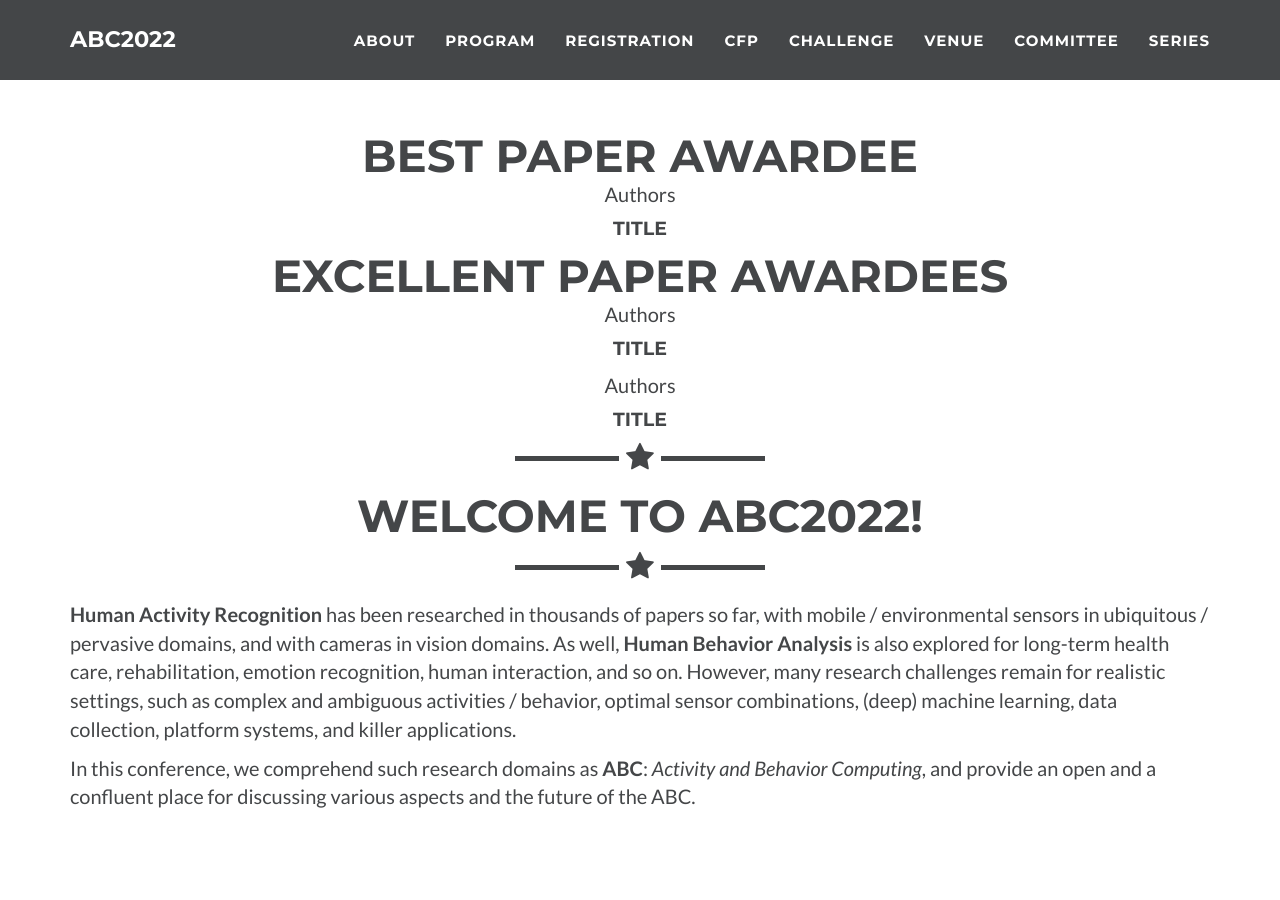
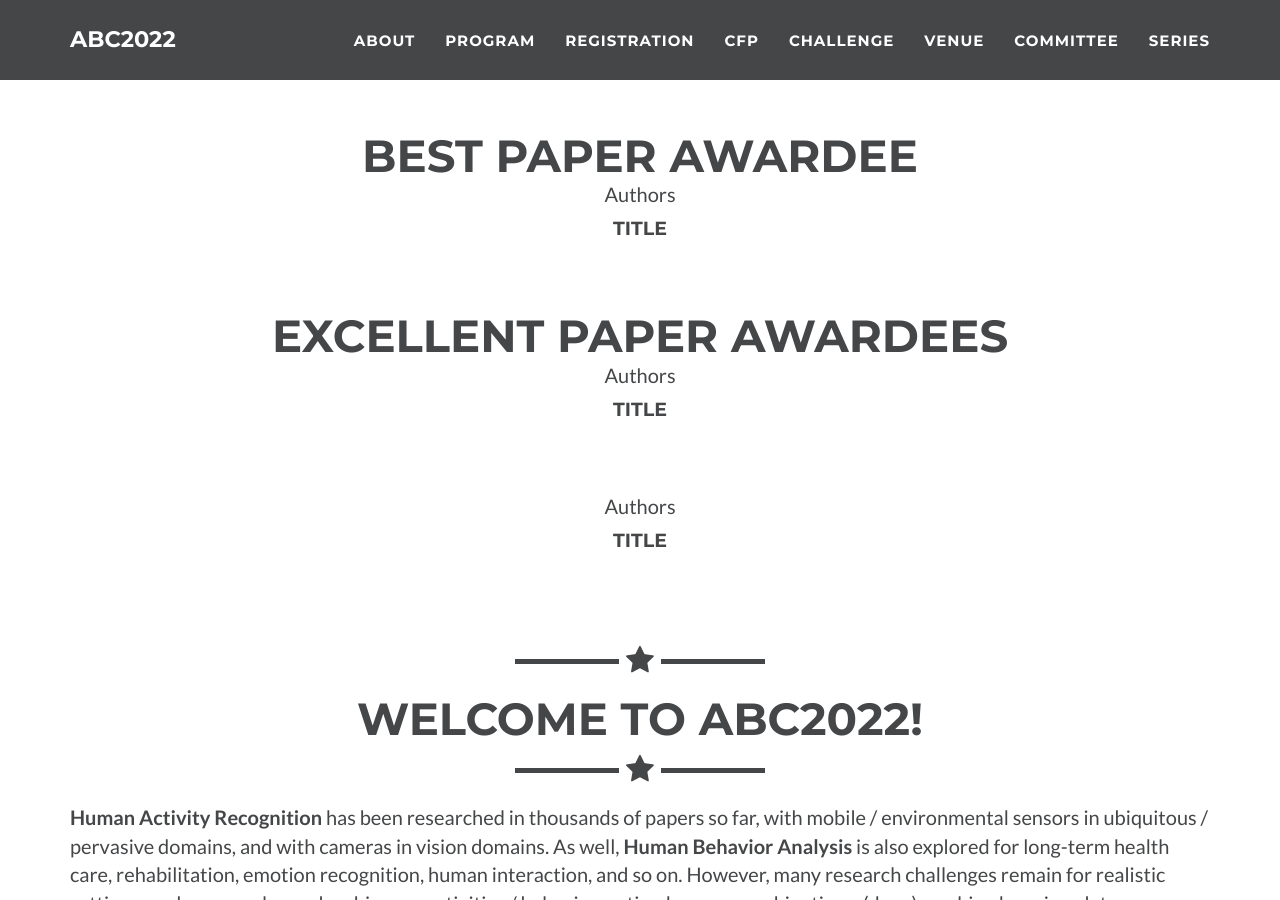
Before and after one commit to abc-research/abc-research.github.io, a Jekyll site: the page built from index.html, in a window 1280 px wide and 900 px high, scrolled down 872 px. Built offline with Jekyll 4.4.1, drawn with Linux system fonts in a browser that asks for light colours.

Commit message:
Update about.html

```diff
--- a/_includes/about.html
+++ b/_includes/about.html
@@ -5,20 +5,20 @@
                 <div class="col-lg-12 text-center">
                     <h2>BEST PAPER AWARDEE</h2>
                     <p>Authors</p>
-                    <h4>Title</h4>
+                    <h4>Title</h4><br>
 
-                    <p></p>
+                    <p><br></p>
 
                     <h2>EXCELLENT PAPER AWARDEES</h2>
                     <p>Authors</p>
-                    <h4>Title</h4>
+                    <h4>Title</h4><br>
 
-                    <p></p>
+                    <p><br></p>
 
                     <p>Authors</p>
-                    <h4>Title</h4>
-
-                    <p></p>
+                    <h4>Title</h4><br>
+                    <br>
+                    <p><br></p>
                     <hr class="star-primary">
                 </div>
 
```
